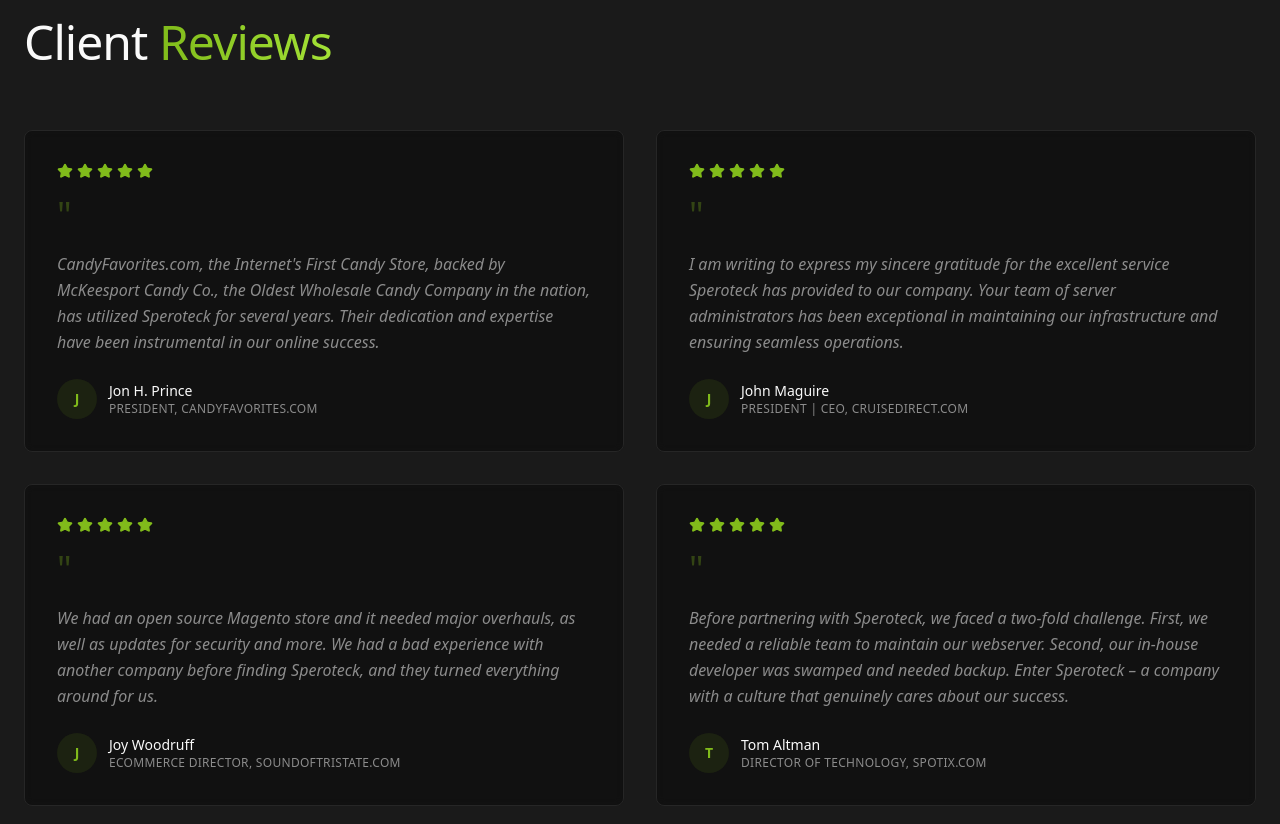
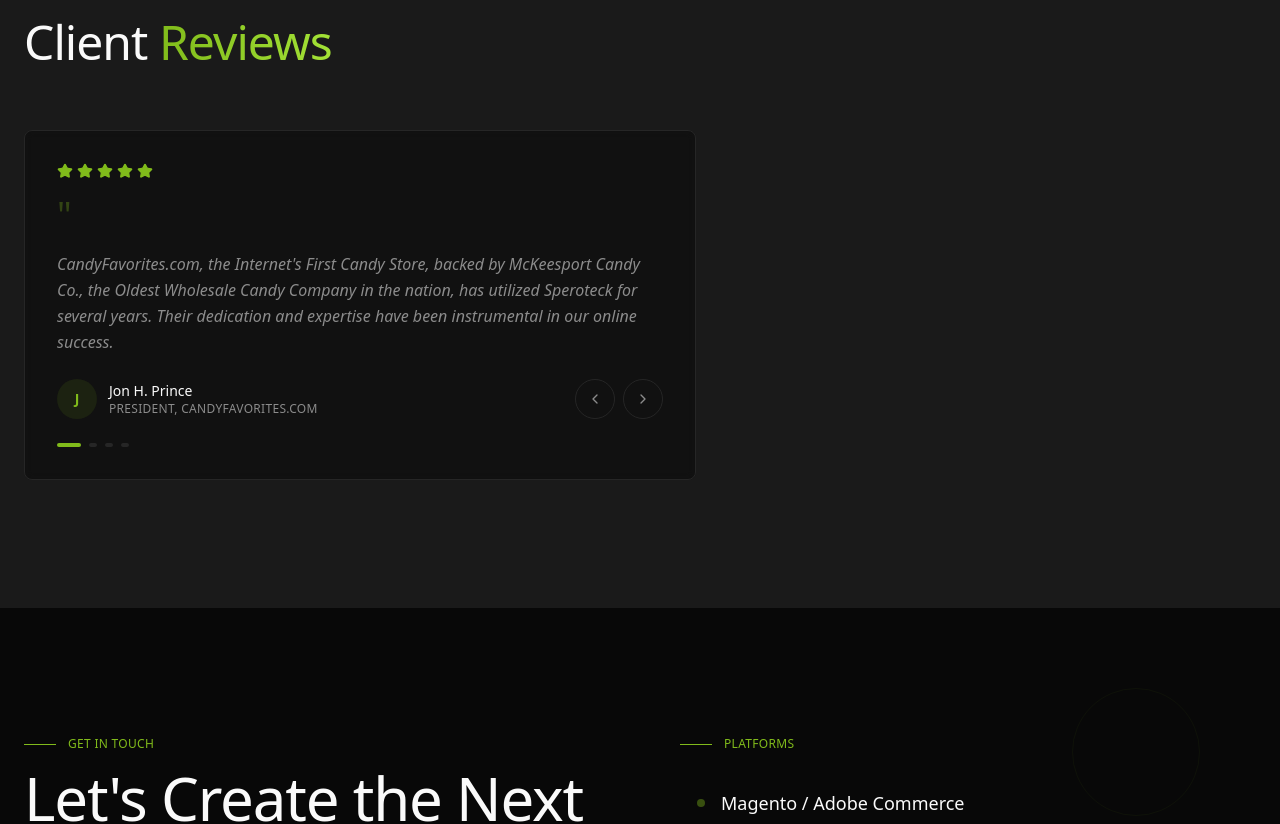
Before and after one commit to liamgregoryp-cmyk/Speroteck-Design, a React (Vite) app: page / in a window 1280 px wide. Shown: the part 5421-6245 px from the top of the page. Built offline with nearby package versions, Linux system fonts and the light colour scheme.

Commit message:
Add testimonial navigation opt

```diff
--- a/src/components/Portfolio.tsx
+++ b/src/components/Portfolio.tsx
@@ -159,38 +159,59 @@ const Portfolio = () => {
               Client <span className="text-transparent bg-clip-text bg-gradient-to-r from-primary to-[hsl(82,75%,55%)]">Reviews</span>
             </h3>
 
-            <div className="grid md:grid-cols-2 gap-8">
-              {testimonials.map((testimonial, index) => (
-                <div
-                  key={index}
-                  data-index={projects.length + index}
-                  className={`group p-8 border border-border rounded-lg bg-background/50 backdrop-blur-sm hover:border-primary/30 transition-all duration-500 ${
-                    visibleItems.includes(projects.length + index) ? "opacity-100 translate-y-0" : "opacity-0 translate-y-16"
-                  }`}
-                  style={{ transitionDelay: `${index * 150}ms` }}
-                >
+            <div className="relative max-w-2xl">
+              <div className="p-8 border border-border rounded-lg bg-background/50 backdrop-blur-sm transition-all duration-500">
                 <div className="flex items-center gap-1 mb-4">
-                    {Array.from({ length: testimonial.rating }).map((_, i) => (
+                  {Array.from({ length: testimonials[activeTestimonial].rating }).map((_, i) => (
                     <Star key={i} className="w-4 h-4 fill-primary text-primary" />
                   ))}
                 </div>
                 <div className="text-primary text-4xl mb-4 opacity-30">"</div>
                 <p className="text-muted-foreground leading-relaxed mb-6 italic">
-                    {testimonial.quote}
+                  {testimonials[activeTestimonial].quote}
                 </p>
+                <div className="flex items-center justify-between">
                   <div className="flex items-center gap-3">
                     <div className="w-10 h-10 rounded-full bg-primary/10 flex items-center justify-center text-primary font-bold text-sm">
-                      {testimonial.name.charAt(0)}
+                      {testimonials[activeTestimonial].name.charAt(0)}
                     </div>
                     <div>
-                      <p className="text-foreground font-medium text-sm">{testimonial.name}</p>
+                      <p className="text-foreground font-medium text-sm">{testimonials[activeTestimonial].name}</p>
                       <p className="text-minimal text-muted-foreground">
-                        {testimonial.title}, {testimonial.company}
+                        {testimonials[activeTestimonial].title}, {testimonials[activeTestimonial].company}
                       </p>
                     </div>
                   </div>
+                  <div className="flex items-center gap-2">
+                    <button
+                      onClick={() => setActiveTestimonial((prev) => (prev - 1 + testimonials.length) % testimonials.length)}
+                      className="w-10 h-10 rounded-full border border-border flex items-center justify-center text-muted-foreground hover:text-primary hover:border-primary transition-colors duration-300"
+                      aria-label="Previous review"
+                    >
+                      <ChevronLeft className="w-4 h-4" />
+                    </button>
+                    <button
+                      onClick={() => setActiveTestimonial((prev) => (prev + 1) % testimonials.length)}
+                      className="w-10 h-10 rounded-full border border-border flex items-center justify-center text-muted-foreground hover:text-primary hover:border-primary transition-colors duration-300"
+                      aria-label="Next review"
+                    >
+                      <ChevronRight className="w-4 h-4" />
+                    </button>
                   </div>
+                </div>
+                <div className="flex items-center gap-2 mt-6">
+                  {testimonials.map((_, index) => (
+                    <button
+                      key={index}
+                      onClick={() => setActiveTestimonial(index)}
+                      className={`h-1 rounded-full transition-all duration-300 ${
+                        index === activeTestimonial ? "w-6 bg-primary" : "w-2 bg-border hover:bg-muted-foreground"
+                      }`}
+                      aria-label={`Go to review ${index + 1}`}
+                    />
                   ))}
+                </div>
+              </div>
             </div>
           </div>
         </div>
```
Lines whose indentation alone changed are shown as unchanged.
